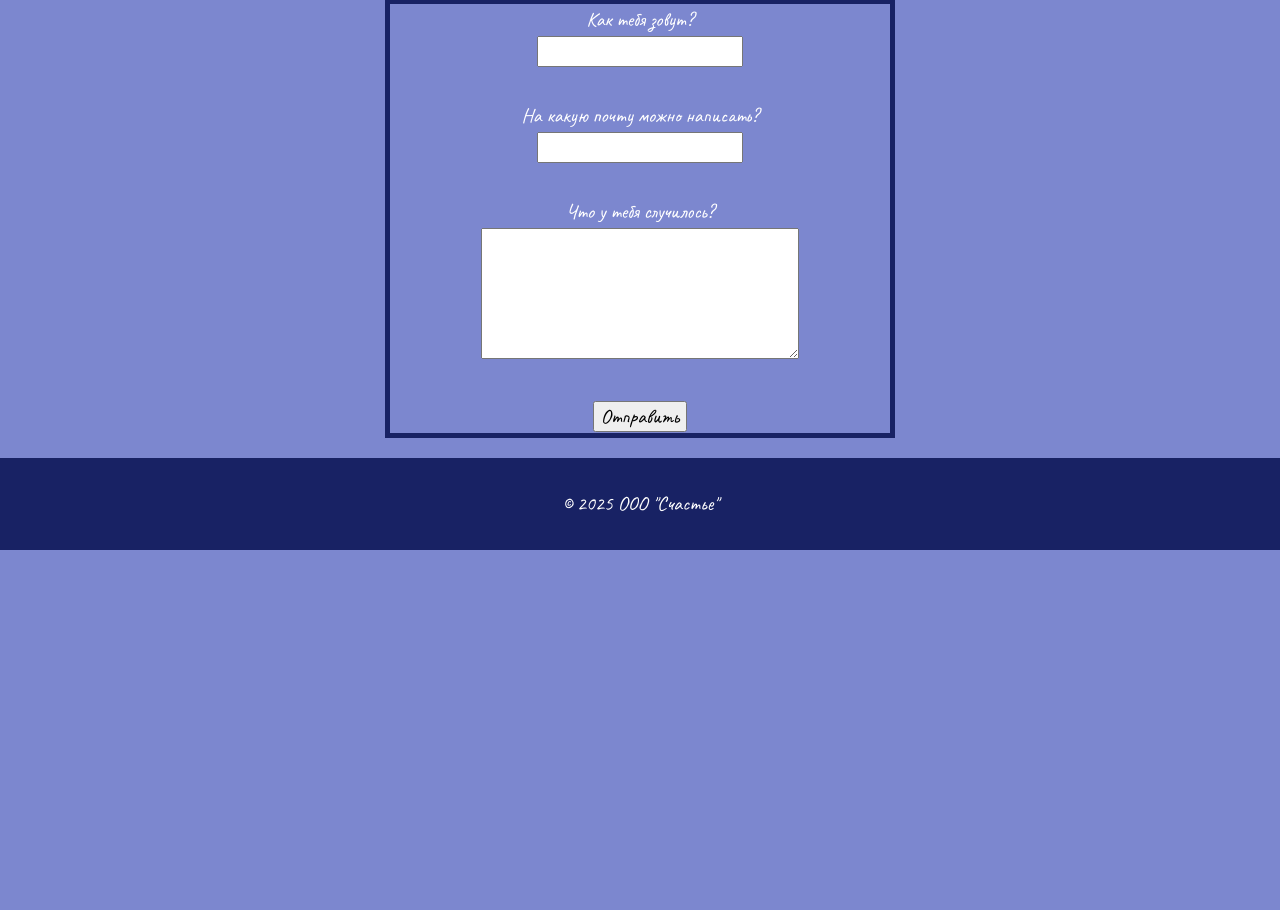
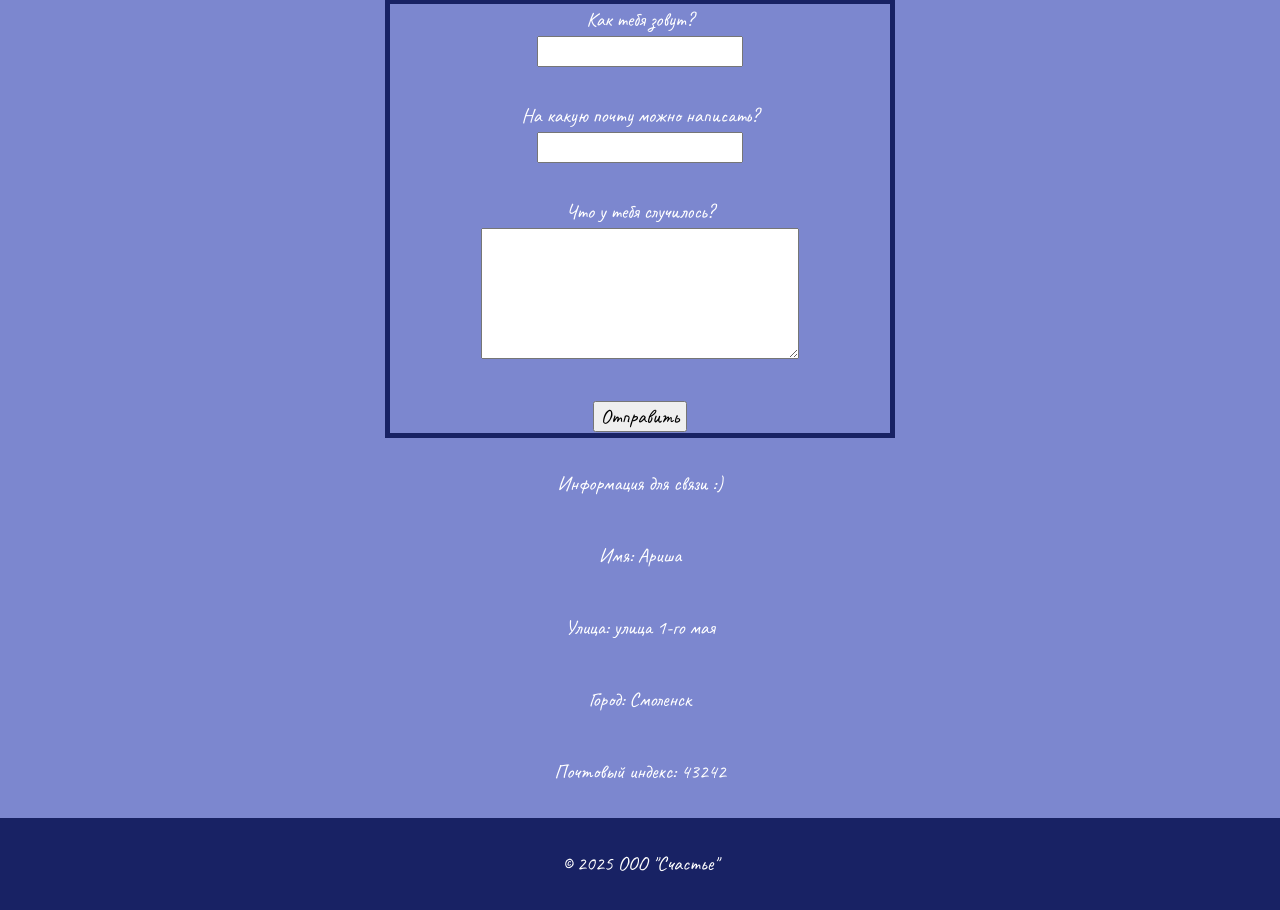
Before and after one commit to Chereshchenko/Practicum-1-Flask, a Flask app: page /contact in a window 1280 px wide. Shown: the part 441-1351 px from the top of the page. Before the commit the page ends 991 px from the top, so only its background shows below. Run offline with Flask 2, Linux system fonts and the light colour scheme.

Commit message:
lesson 9

```diff
--- a/app/routes.py
+++ b/app/routes.py
@@ -1,19 +1,40 @@
 from pyexpat.errors import messages
 
 from flask import render_template, request, redirect, url_for, flash
+from datetime import datetime
+
 from app import app
 
 @app.route("/")
 def index():
-    return render_template("index.html")
+    current_time = datetime.now()
+    formatted_time = current_time.strftime("%A, %B %d, %Y, %H:%M:%S")
+    return render_template("index.html", current_time=formatted_time)
 
 @app.route("/about")
 def about():
-    return render_template("about.html")
+    team_members = [
+
+        {'name': 'Ариша', 'role': 'Разработчик'},
+
+        {'name': 'Ашка', 'role': 'Дизайнер'},
+
+        {'name': 'Крысь', 'role': 'Менеджер проекта'}
+
+    ]
+    return render_template('about.html', team_list=team_members)
 
 @app.route("/contact")
 def contact():
-    return render_template("contact.html")
+    contact_info = {
+        'name': 'Ариша',
+        'address': {
+            'street': 'улица 1-го мая',
+            'city': 'Смоленск',
+            'zip': '43242'
+        }
+    }
+    return render_template('contact.html', info=contact_info)
 
 @app.route("/submit", methods=["POST", "GET"])
 def submit():
--- a/app/templates/about.html
+++ b/app/templates/about.html
@@ -11,4 +11,10 @@
         <li>Поможем организовать день рождение или любой другой праздник</li>
         <li>Познакомим с единомышленниками</li>
     </ul>
+
+    <ul>
+        {% for team in team_list %}
+            <li>{{ team.name }} - {{ team.role }}</li>
+        {% endfor %}
+    </ul>
 {% endblock %}
--- a/app/templates/contact.html
+++ b/app/templates/contact.html
@@ -28,4 +28,10 @@
 
         <button type="submit">Отправить</button>
     </form>
+
+    <p>Информация для связи :)</p>
+    <p>Имя: {{ info.name }}</p>
+    <p>Улица: {{ info.address.street }}</p>
+    <p>Город: {{ info.address.city }}</p>
+    <p>Почтовый индекс: {{ info.address.zip }}</p>
 {% endblock %}
--- a/app/templates/index.html
+++ b/app/templates/index.html
@@ -3,6 +3,7 @@
 {% block title %}Home{% endblock %}
 
 {% block content %}
+    <p>Сегодня: {{ current_time }}</p>
     <h2>Добро пожаловать на наш сайт!</h2>
     <p>На данном сайте мы поможем найти тебе собственное счастье :)</p>
     <img src="{{ url_for('static', filename='img/logo.png') }}" alt="logo">
```
